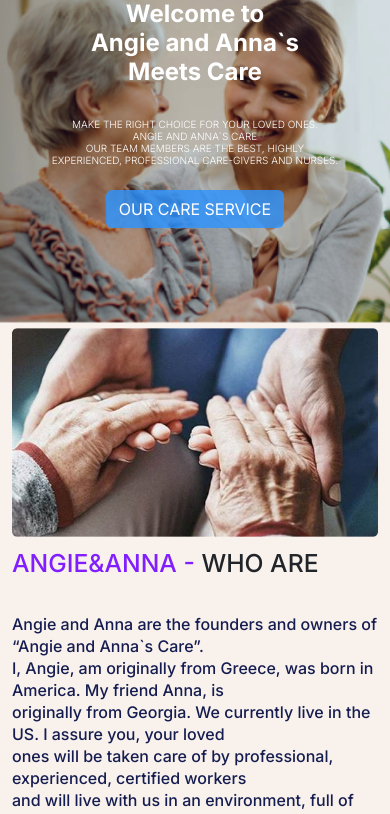
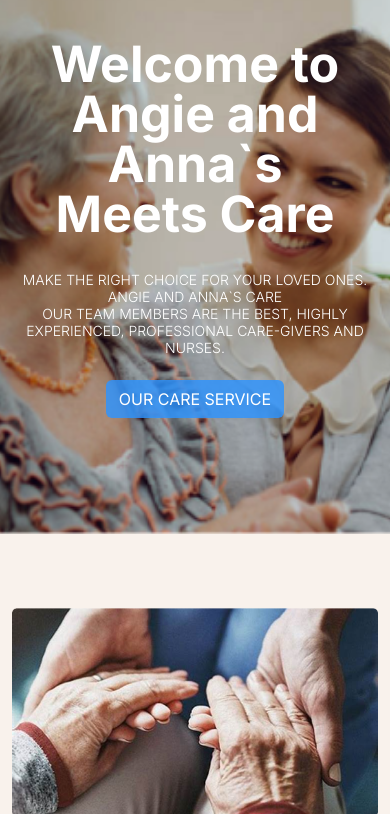
Before and after one commit to Gigiezi/Angie---Anna-s-project, a plain HTML site: page index.html in a window 390 px wide. Shown: the part 71-885 px from the top of the page. Drawn offline with nearby package versions, Linux system fonts and the light colour scheme.

Commit message:
fix: hiro section

```diff
--- a/assets/script/script.js
+++ b/assets/script/script.js
@@ -7,12 +7,12 @@ const menuIcon = document.querySelector(".menuIcon");
 function toggleMenu() {
     if (menu.classList.contains("showMenu")) {
         menu.classList.remove("showMenu");
-        closeIcon.style.display = "none";
-        menuIcon.style.display = "block";
+        closeIcon.styles.display = "none";
+        menuIcon.styles.display = "block";
     } else {
         menu.classList.add("showMenu");
-        closeIcon.style.display = "block";
-        menuIcon.style.display = "none";
+        closeIcon.styles.display = "block";
+        menuIcon.styles.display = "none";
     }
 }
 
--- a/assets/styles/media.css
+++ b/assets/styles/media.css
@@ -11,7 +11,9 @@
     .container {
         padding: 0 22px;
     }
-
+    .hiroTopText h1, .hiroTopText p{
+        text-align: center;
+    }
     footer {
         justify-content: center;
     }
@@ -77,19 +79,14 @@
 }
 
 @media screen and (max-width: 600px) {
-    body {
-        background-image: none;
-    }
-
-    .container {
+    body{
         background-image: url(../images/mobileBackgr.png);
-        background-size: contain;
         background-repeat: no-repeat;
         background-position: top;
+        background-size: 600px;
     }
-
     .hiroTextContainer {
-        margin: 0;
+        margin-top: 40px;
     }
     .chooseUsItem span {
         padding: 0 0 20px 75px;
@@ -97,9 +94,6 @@
     }
     .headerLogo{
         font-size: 17px;
-    }
-    main {
-        margin-top: 100px;
     }
 
     .whoAreImage img {
@@ -115,7 +109,7 @@
         font-size: 5vw;
     }
 
-    .hiroTopText h1 {
+    /* .hiroTopText h1 {
         font-size: 24px;
         line-height: normal;
         text-align: center;
@@ -125,11 +119,30 @@
         font-size: 10px;
         line-height: normal;
         text-align: center;
-    }
+    } */
     .headerContainer{
         padding-bottom: 0;
     }
     .hamburger{
         transform: translateY(-9px);
     }
+    main{
+        margin-top: 190px;
+    }
 }
+/* @media screen and (min-width: 432px) {
+    .hiroTopText h1{
+        font-size: 46px;
+    }
+    .hiroTopText p{
+        font-size: 14px;
+    }
+    main{
+        margin-top: 32vw;
+    }
+} */
+/* @media screen and (max-width: 557px) {
+    main{
+        margin-top: 148px;
+    }
+} */
--- a/assets/styles/style.css
+++ b/assets/styles/style.css
@@ -46,9 +46,8 @@ body {
     width: 1180px;
     --bs-gutter-x: 0;
 }
-
-main {
-    margin-top: 275px;
+main{
+    margin-top: 240px;
 }
 
 /* Header and Hero Styles */
```
